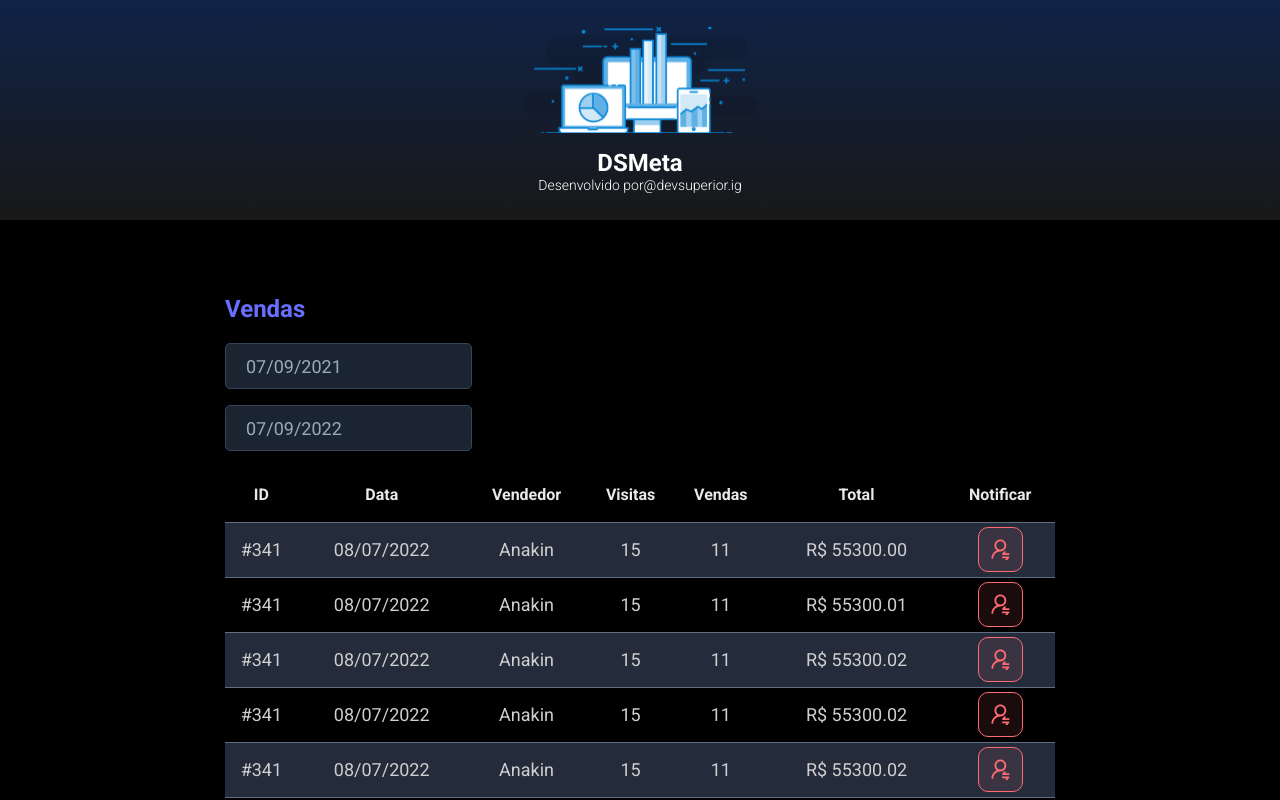
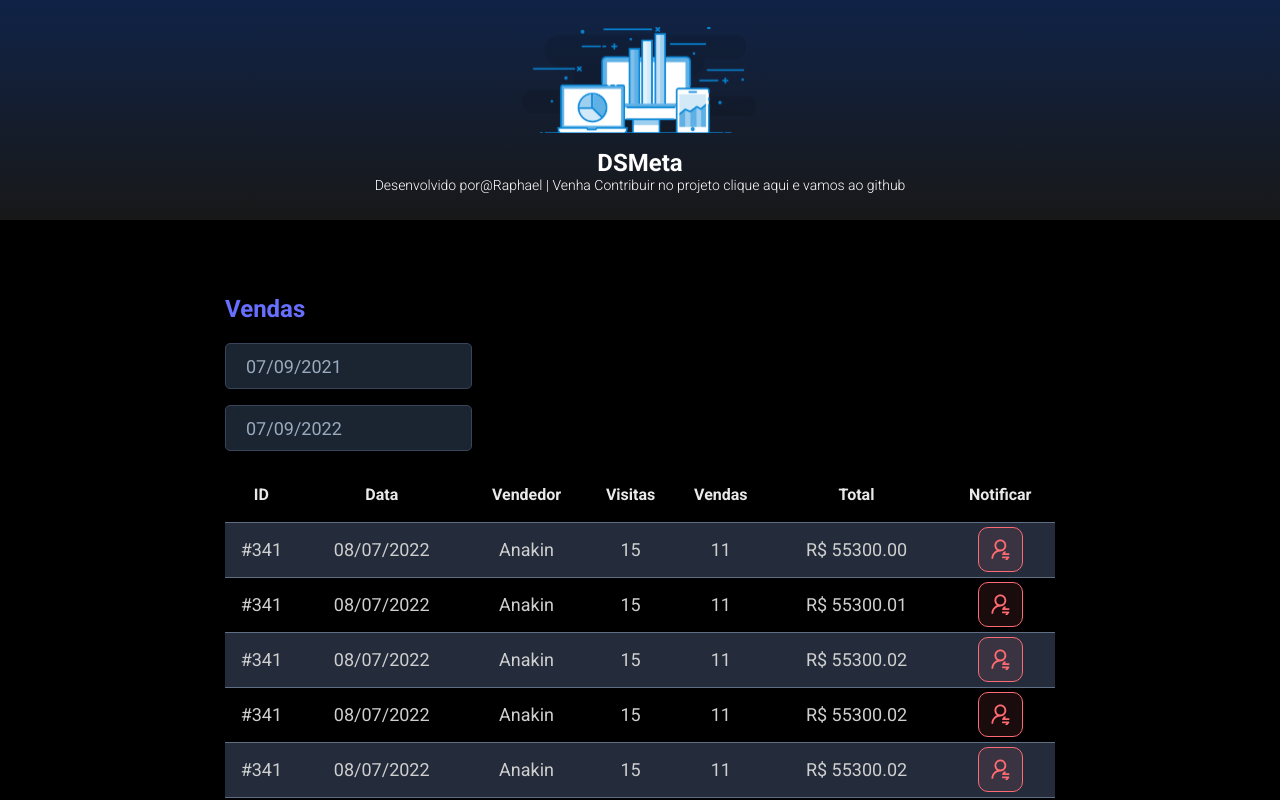
Before and after one commit to raphael690/dsmeta, a React (Vite) app in the folder frontend/: page / in a window 1280 px wide. Shown: the top 800 px of the page. Built offline with nearby package versions, Linux system fonts and the light colour scheme.

Commit message:
useState

```diff
--- a/frontend/src/components/Header/index.tsx
+++ b/frontend/src/components/Header/index.tsx
@@ -11,7 +11,7 @@ function Header() {// cabeçalho
                 <h1>DSMeta</h1>
                 <p>
                     Desenvolvido por
-                    <a href="https://www.instagram.com/devsuperior.ig">@devsuperior.ig</a>
+                    <a href="https://github.com/raphael690/dsmeta">@Raphael | Venha Contribuir no projeto clique aqui e vamos ao github</a>
                 </p>
             </div>
         </header>
```
